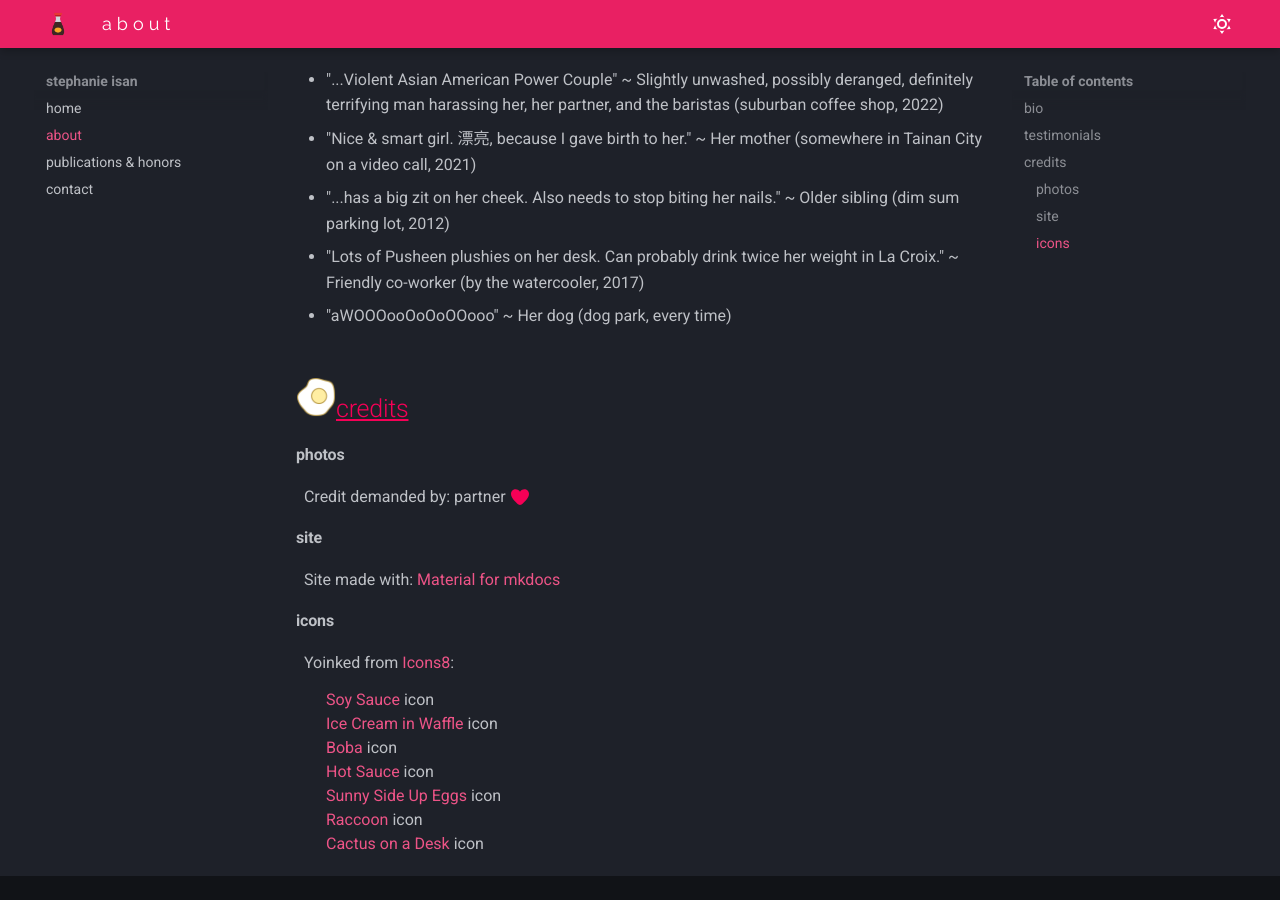
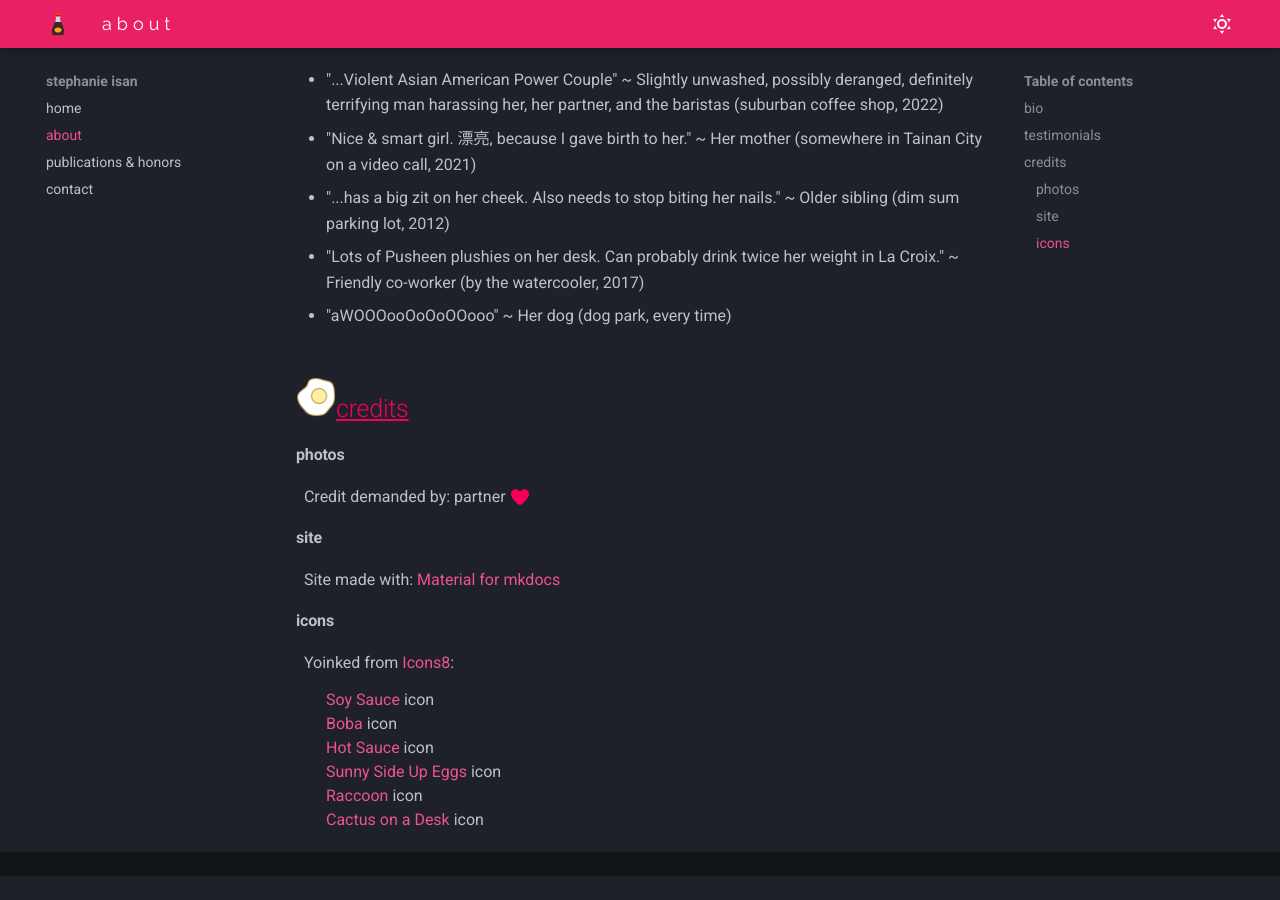
Before and after one commit to ischang/writing_portfolio, an MkDocs documentation site: the page built from docs/about.md, in a window 1280 px wide and 900 px high, scrolled down 646 px. Built offline with MkDocs 1.6.1 and Material for MkDocs 9.7.7, drawn with Linux system fonts in a browser that asks for light colours; after the commit the page ends 1522 px from its top, so only the background shows below that.

Commit message:
oop remove

```diff
--- a/docs/about.md
+++ b/docs/about.md
@@ -45,7 +45,6 @@ She currently lives with her sixteen crane machine plushies, two grumpy grey tab
 
 <ul style="list-style-type: none; line-height: 1em! important;">
   <li><a target="_blank" href="https://icons8.com/icon/COT3n5g0HNI9/soy-sauce">Soy Sauce</a> icon</li>
-  <li><a target="_blank" href="https://icons8.com/icon/97288/ice-cream-in-waffle">Ice Cream in Waffle</a> icon </li>
   <li> <a target="_blank" href="https://icons8.com/icon/b3SmnBWFR09w/boba">Boba</a> icon</li>
   <li> <a target="_blank" href="https://icons8.com/icon/At5OBthGDHYJ/hot-sauce">Hot Sauce</a> icon </li>
   <li> <a target="_blank" href="https://icons8.com/icon/37880/sunny-side-up-eggs">Sunny Side Up Eggs</a> icon </li>
```
